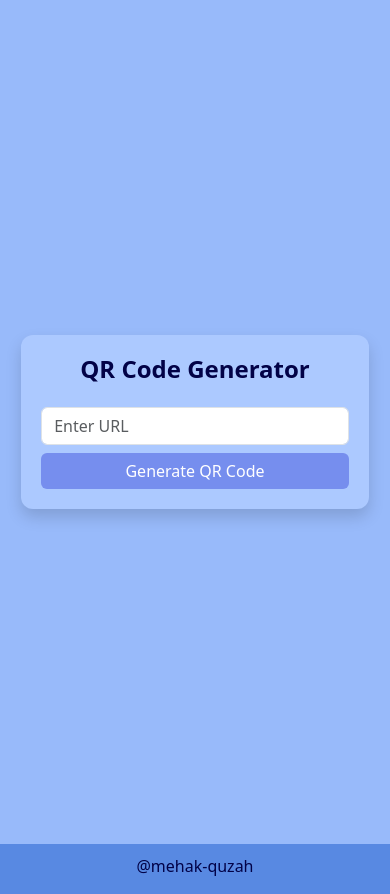
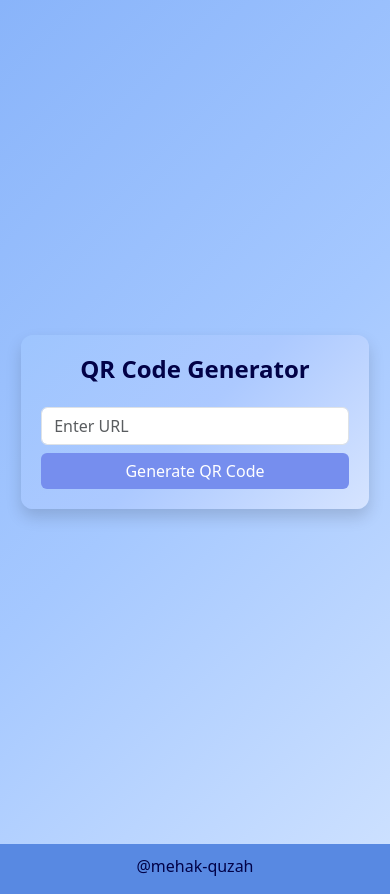
Before and after one commit to mehak-quzah/QR-Code-Generator-WebApp, a Flask app: page / in a window 390 px wide. Run offline with Flask 3, Linux system fonts and the light colour scheme.

Commit message:
Update CSS styling and gradients

```diff
--- /dev/null
+++ b/link.txt
@@ -0,0 +1 @@
+https://mehakqrcodewebapp.pythonanywhere.com/
--- a/static/style.css
+++ b/static/style.css
@@ -1,11 +1,11 @@
 body{
-    background: #98bafa;
+     background: linear-gradient(135deg, #89b4fa, #a5c8ff, #cfe2ff);
     margin: 0;
 }
 
 /* Card */
 .qr-card{
-    background: #acc9ff;
+    background: linear-gradient(135deg, #9ec5fe, #acc9ff, #d6e4ff);
     border-radius: 12px;
     width: 100%;
     max-width: 500px;
@@ -79,12 +79,3 @@ footer{
     justify-content: center;
     padding-top:10px;
 }
-
-@media (max-width: 768px){
-
-    .generate-btn{
-        width: 100% !important;
-        margin-top: 10px !important;
-    }
-
-}
```
